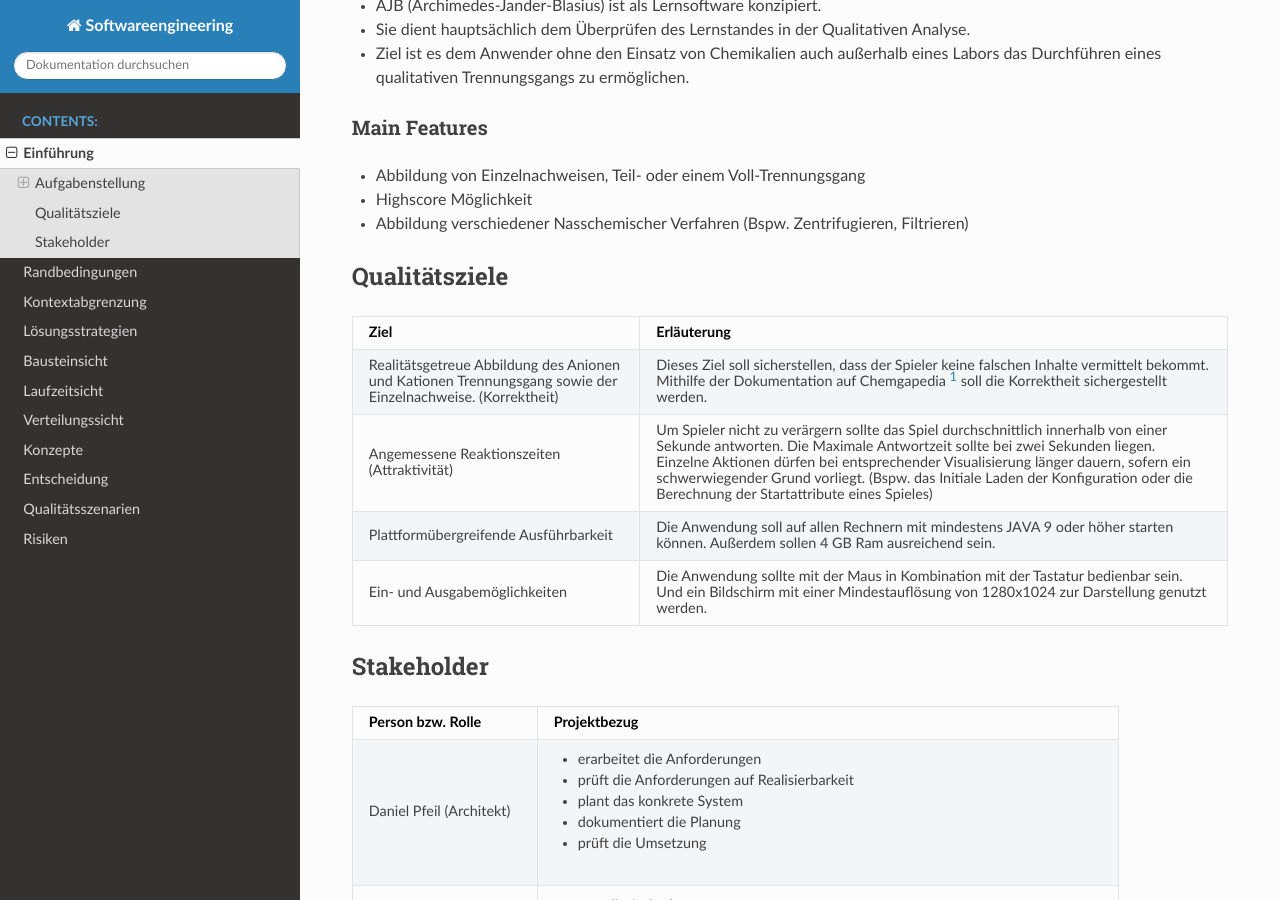
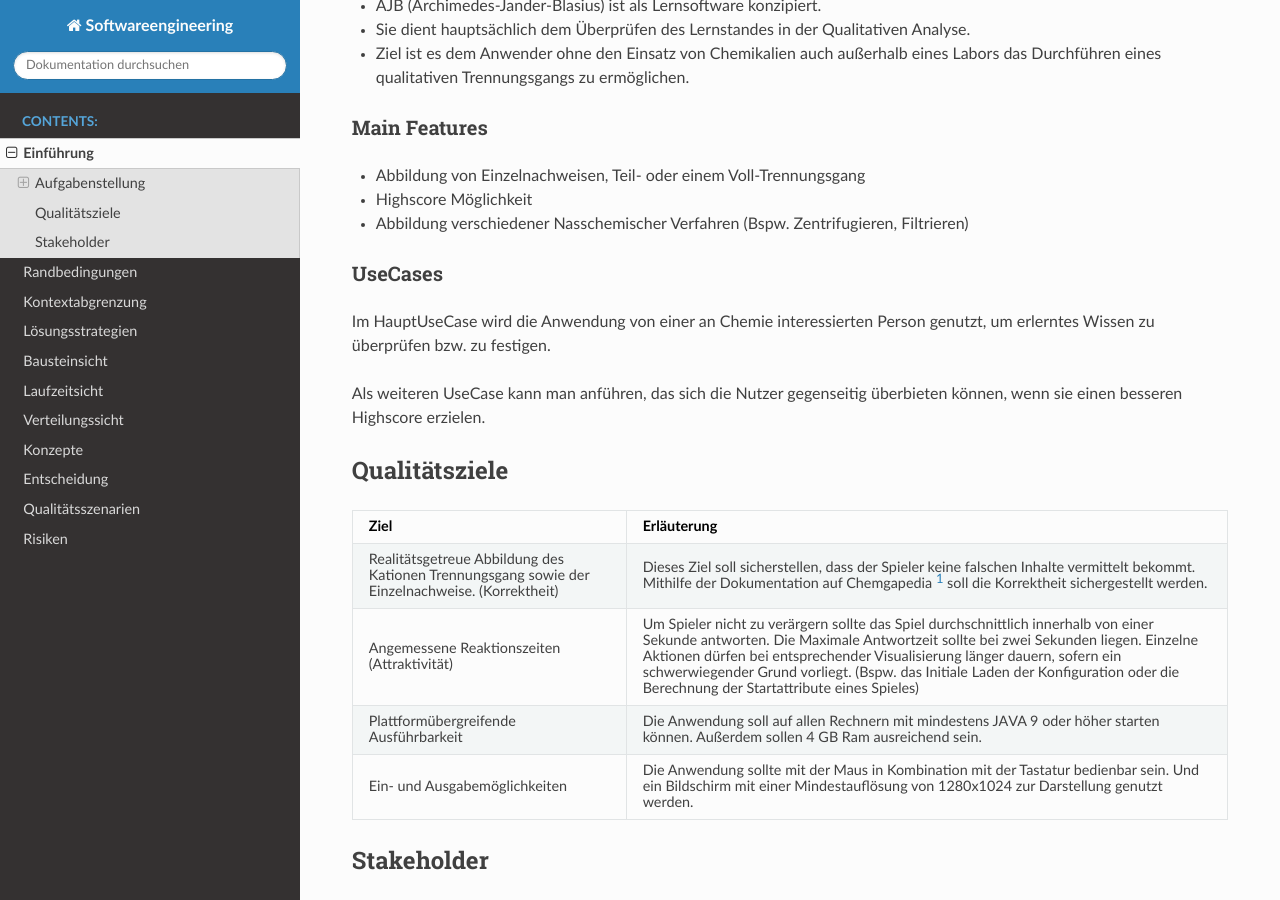
Before and after one commit to pfeilda/softwareengineeringProjekt, a Sphinx documentation site: the page built from Documentation/Design/Aufgabenstellung.rst, in a window 1280 px wide and 900 px high, scrolled down 272 px. Built offline with Sphinx 7.4.7 and the Read the Docs theme 2.0.0, drawn with Linux system fonts in a browser that asks for light colours.

Commit message:
Added UseCase Definition

```diff
--- a/Documentation/Design/Aufgabenstellung.rst
+++ b/Documentation/Design/Aufgabenstellung.rst
@@ -19,6 +19,14 @@
 * Highscore Möglichkeit
 * Abbildung verschiedener Nasschemischer Verfahren (Bspw. Zentrifugieren, Filtrieren)
 
+UseCases
+++++++++
+
+Im HauptUseCase wird die Anwendung von einer an Chemie interessierten Person genutzt, um erlerntes Wissen zu überprüfen
+bzw. zu festigen.
+
+Als weiteren UseCase kann man anführen, das sich die Nutzer gegenseitig überbieten können, wenn sie einen besseren
+Highscore erzielen.
 
 Qualitätsziele
 ##############
@@ -26,8 +34,8 @@
 +--------------------------------------+-------------------------------------------------------------------------------+
 |Ziel                                  |Erläuterung                                                                    |
 +======================================+===============================================================================+
-|Realitätsgetreue Abbildung des Anionen|Dieses Ziel soll sicherstellen, dass der Spieler keine falschen Inhalte        |
-|und Kationen Trennungsgang sowie      |vermittelt bekommt. Mithilfe der Dokumentation auf Chemgapedia [#]_ soll die   |
+|Realitätsgetreue Abbildung            |Dieses Ziel soll sicherstellen, dass der Spieler keine falschen Inhalte        |
+|des Kationen Trennungsgang sowie      |vermittelt bekommt. Mithilfe der Dokumentation auf Chemgapedia [#]_ soll die   |
 |der Einzelnachweise. (Korrektheit)    |Korrektheit sichergestellt werden.                                             |
 +--------------------------------------+-------------------------------------------------------------------------------+
 |Angemessene Reaktionszeiten           |Um Spieler nicht zu verärgern sollte das Spiel durchschnittlich innerhalb von  |
```
